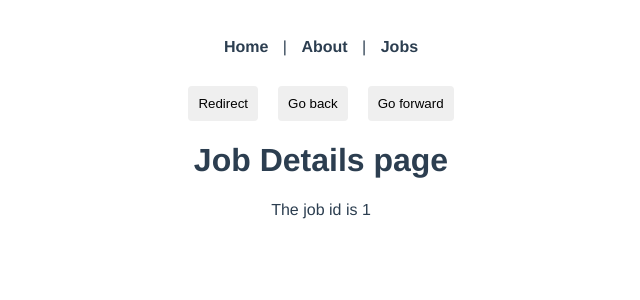
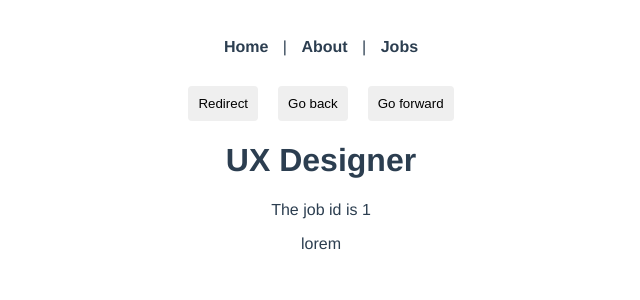
Before and after one commit to agnesem670/vue-router-project, a Vue app: page /jobs/1 in a window 1280 px wide. Shown: the top 300 px of the page, without its empty margins (319-959 px from the left). Built offline with nearby package versions, Linux system fonts and the light colour scheme; data requests are answered from the project's data file.

Commit message:
Fetching and conditionally showing data

```diff
--- /dev/null
+++ b/data/db.json
@@ -0,0 +1,7 @@
+{
+    "jobs": [
+        {"title": "UX Designer", "id": 1, "details": "lorem"},
+        { "title": "Web Developer", "id": 2, "details": "lorem"},
+        { "title": "Ninja Vue Developer", "id": 3, "details": "lorem"}
+    ]
+}
--- a/package.json
+++ b/package.json
@@ -8,6 +8,7 @@
   },
   "dependencies": {
     "core-js": "^3.8.3",
+    "json-server": "^0.17.3",
     "vue": "^3.2.13",
     "vue-router": "^4.0.3"
   },
--- a/src/views/jobs/JobDetailsView.vue
+++ b/src/views/jobs/JobDetailsView.vue
@@ -1,21 +1,30 @@
 <template>
-    <h1>Job Details page</h1>
-    <p>The job id is {{ id }} </p>
+    <div v-if="job">
+        <h1>{{ job.title }}</h1>
+        <p>The job id is {{ id }} </p>
+        <p>{{ job.details }}</p>
+    </div>
+    <div v-else>
+        <p>Loading job details...</p>
+    </div>
 </template>
 
 <script>
 export default {
-    props: ['id']
-   /*  data(){
+    props: ['id'],
+    data() {
         return {
-            id: this.$route.params.id
+            job: null,
         }
-    } */
-
+    },
+    mounted() {
+        fetch('http://localhost:3000/jobs/' + this.id)
+            .then(res => res.json())
+            .then(data => this.job = data)
+            .catch(err => console.log(err.message))
+    },
 }
 
 </script>
 
-<style>
-
-</style>
+<style></style>
--- a/src/views/jobs/JobsView.vue
+++ b/src/views/jobs/JobsView.vue
@@ -1,9 +1,14 @@
 <template>
     <h1>Jobs</h1>
-    <div v-for="job in jobs" :key="job.id" class="job">
-        <router-link :to="{name: 'jobDetails', params: {id: job.id}}">
-            <h2>{{ job.title }}</h2>
-        </router-link>
+    <div v-if="jobs.length">
+        <div v-for="job in jobs" :key="job.id" class="job">
+            <router-link :to="{ name: 'jobDetails', params: { id: job.id } }">
+                <h2>{{ job.title }}</h2>
+            </router-link>
+        </div>
+    </div>
+    <div v-else>
+        <p>Loading data...</p>
     </div>
 </template>
 
@@ -11,13 +16,15 @@
 export default {
     data() {
         return {
-            jobs: [
-                { title: 'UX Designer', id: 1, details: 'lorem' },
-                { title: 'Web Developer', id: 2, details: 'lorem' },
-                { title: 'Ninja Vue Developer', id: 3, details: 'lorem' },
-            ]
+            jobs: []
         }
-    }
+    },
+    mounted() {
+        fetch('http://localhost:3000/jobs')
+            .then(res => res.json())
+            .then(data => this.jobs = data)
+            .catch(err => console.log(err.message))
+    },
 }
 </script>
 
@@ -31,10 +38,12 @@
     cursor: pointer;
     color: #444;
 }
+
 .job h2:hover {
     background: #ddd;
 }
-.job a{
+
+.job a {
     text-decoration: none;
 }
 </style>
```
Also changed, not shown: 1 other file (tests, documents, lock files or other folders).
